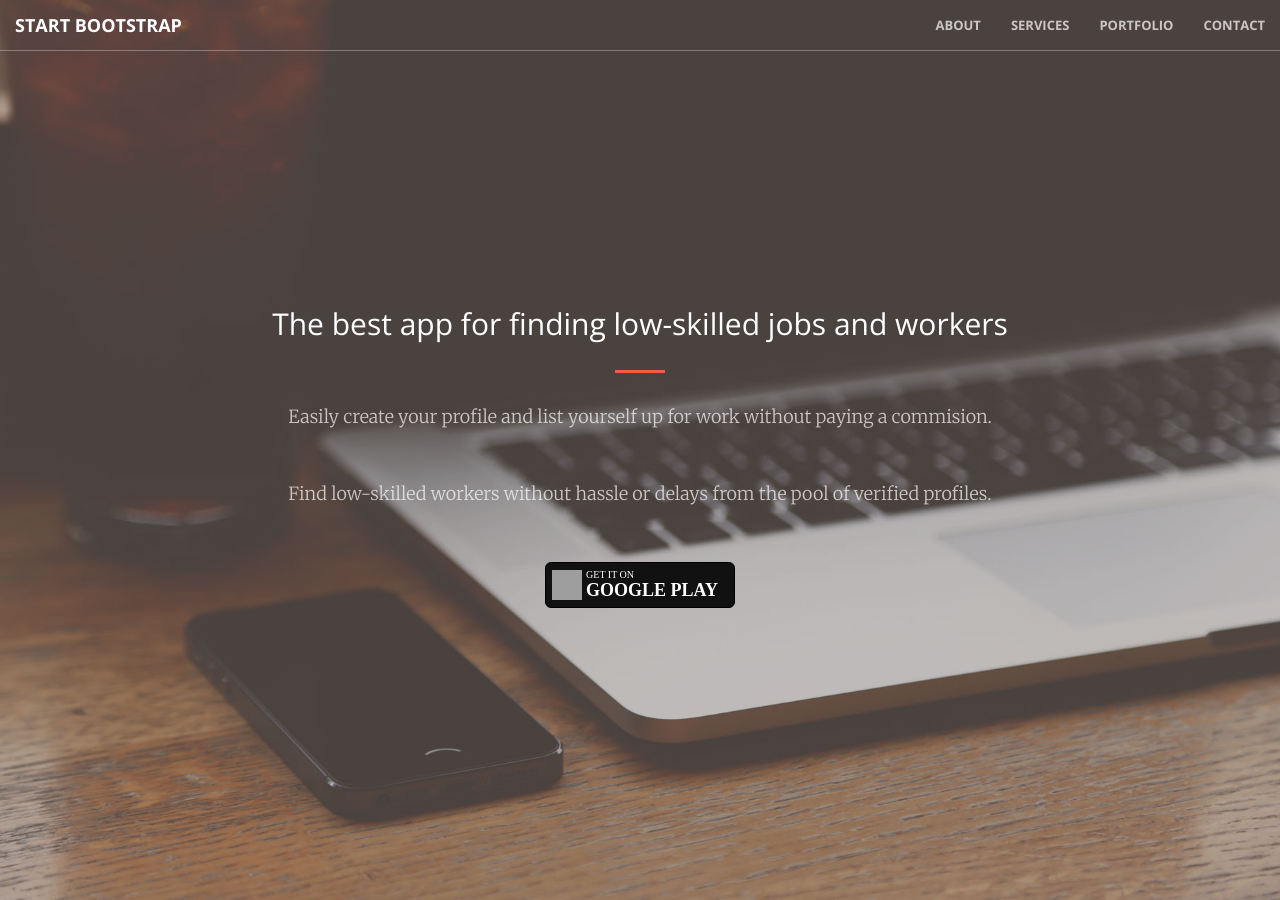
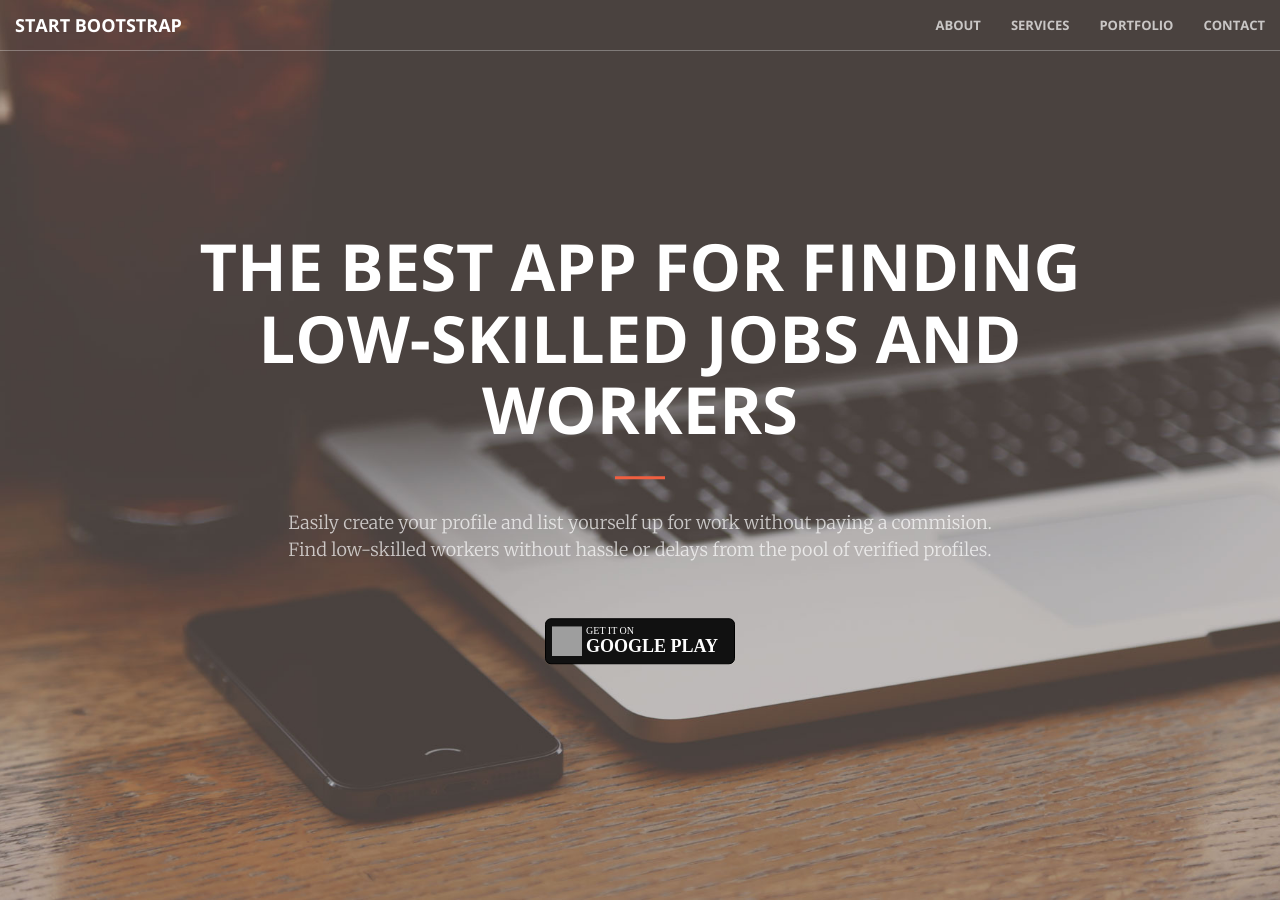
Before and after one commit to gargsaar/bluecollarjobs, a Jekyll site: the page built from index.html, in a window 1280 px wide and 900 px high. Built offline with Jekyll 4.4.1, drawn with Linux system fonts in a browser that asks for light colours; grey boxes are pictures that could not be loaded.

```diff
--- a/_includes/header.html
+++ b/_includes/header.html
@@ -17,10 +17,9 @@
 
     <div class="header-content">
         <div class="header-content-inner">
-            <h2>The best app for finding low-skilled jobs and workers</h2>
+            <h1>The best app for finding low-skilled jobs and workers</h1>
             <hr>
-            <p>Easily create your profile and list yourself up for work without paying a commision.</p>
-            <p>Find low-skilled workers without hassle or delays from the pool of verified profiles.</p>
+            <p>Easily create your profile and list yourself up for work without paying a commision.<br>Find low-skilled workers without hassle or delays from the pool of verified profiles.</p>
             <a class="btn btn-google" href="#" title="Google Play">Google Play</a>
         </div>
     </div>
```
